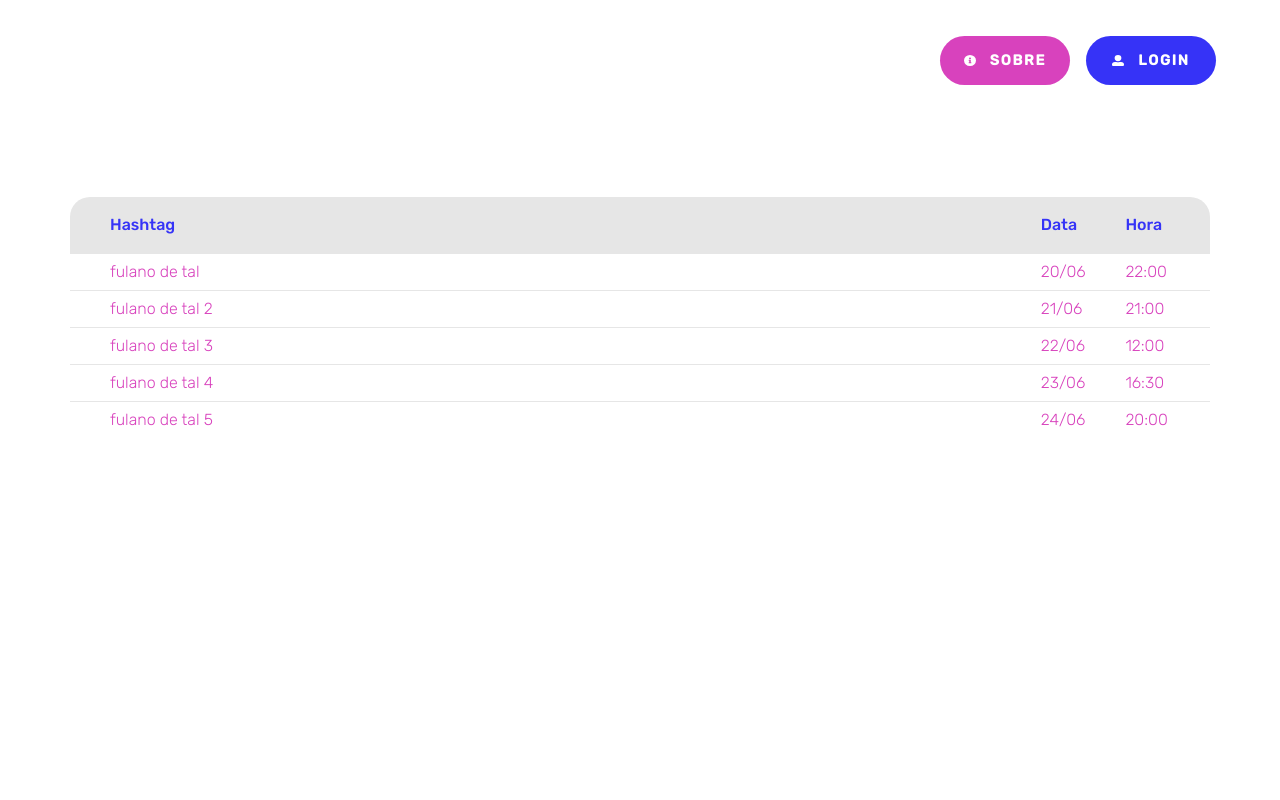
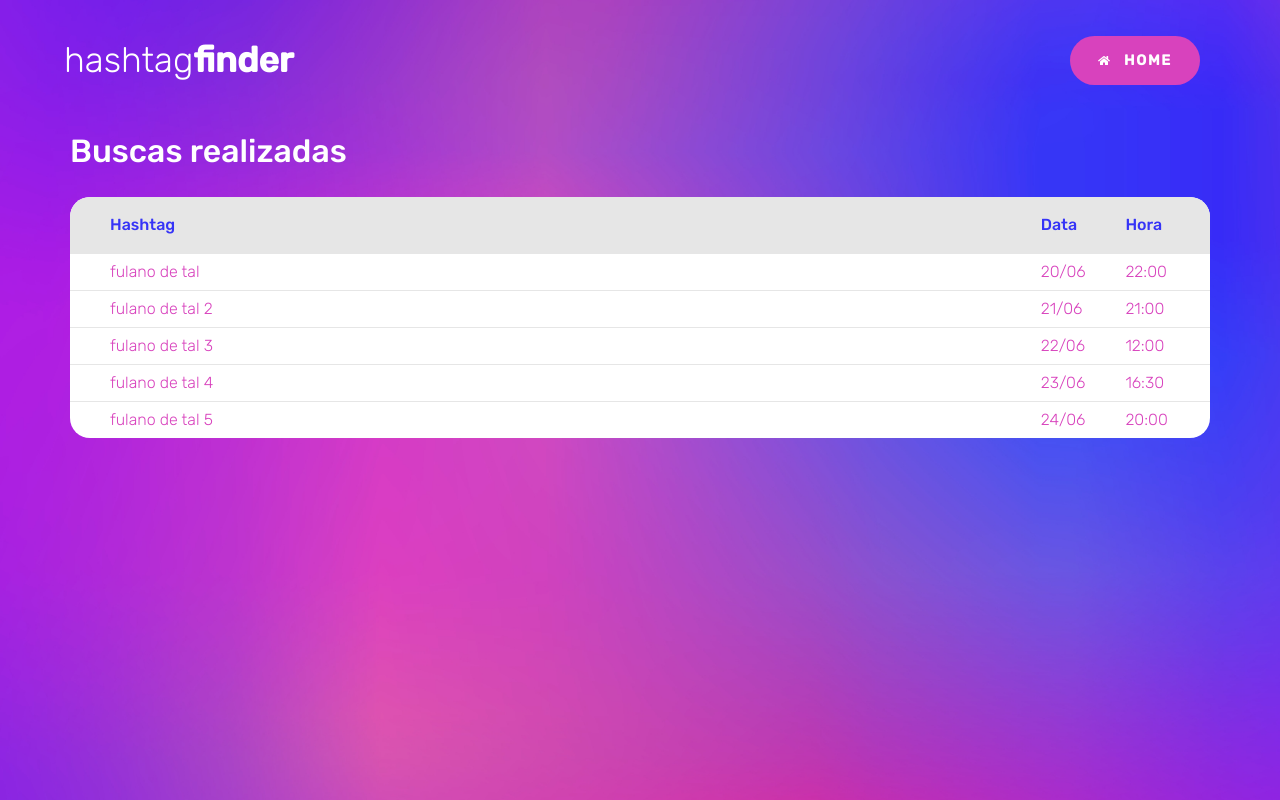
Before and after one commit to EdiJunior88/Projeto-hashtagFinder, a React (Create React App) app in the folder hashtagfinder/: page /lista in a window 1280 px wide. Built offline with nearby package versions, Linux system fonts and the light colour scheme.

Commit message:
Atualizando o componente LISTA - Adicionando o componente CABECALHO e estilizando o backgorund da página

```diff
--- a/hashtagfinder/src/paginas/lista/Lista.jsx
+++ b/hashtagfinder/src/paginas/lista/Lista.jsx
@@ -1,38 +1,52 @@
-import Cabecalho from "../../componentes/cabecalho/cabecalho";
-import Container from "../../componentes/container/Container";
-import styles from "./Lista.module.css";
+import Cabecalho from '../../componentes/cabecalho/cabecalho';
+import Container from '../../componentes/container/Container';
+import styles from './Lista.module.css';
+import BotaoHome from '../../componentes/botoes/botaoHome';
+import styles2 from '../../componentes/cabecalho/Cabecalho.module.css';
 
 function Lista() {
   const lista = [
     {
-      nome: "fulano de tal",
-      data: "20/06",
-      hora: "22:00",
+      nome: 'fulano de tal',
+      data: '20/06',
+      hora: '22:00',
     },
     {
-      nome: "fulano de tal 2",
-      data: "21/06",
-      hora: "21:00",
+      nome: 'fulano de tal 2',
+      data: '21/06',
+      hora: '21:00',
     },
     {
-      nome: "fulano de tal 3",
-      data: "22/06",
-      hora: "12:00",
+      nome: 'fulano de tal 3',
+      data: '22/06',
+      hora: '12:00',
     },
     {
-      nome: "fulano de tal 4",
-      data: "23/06",
-      hora: "16:30",
+      nome: 'fulano de tal 4',
+      data: '23/06',
+      hora: '16:30',
     },
     {
-      nome: "fulano de tal 5",
-      data: "24/06",
-      hora: "20:00",
+      nome: 'fulano de tal 5',
+      data: '24/06',
+      hora: '20:00',
     },
   ];
   return (
-    <>
-      <Cabecalho />
+    <div className={styles.fundo}>
+      <header className={styles2.container}>
+        <div className={styles2.containerCabecalho}>
+          <div className={styles2.cabecalhoTitulo}>
+            <span>hashtag</span>
+            <span className={styles2.tituloNegrito}>finder</span>
+          </div>
+
+          <div className={styles2.containerCabecalhoBotoes}>
+            <BotaoHome pagina={'Home'} />
+          </div>
+        </div>
+      </header>
+
       <Container>
         <h1>Buscas realizadas</h1>
         <div className={styles.listagem}>
@@ -51,7 +65,7 @@ function Lista() {
           ))}
         </div>
       </Container>
-    </>
+    </div>
   );
 }
 
--- a/hashtagfinder/src/paginas/lista/Lista.module.css
+++ b/hashtagfinder/src/paginas/lista/Lista.module.css
@@ -1,52 +1,55 @@
-h1{
+.fundo {
+  background: url(../../imagens/login/login-bg.jpg);
+  background-repeat: no-repeat;
+  background-size: cover;
+  width: 100%;
+  height: 100vh;
+}
+
+h1 {
   font-size: 2em;
   font-weight: 500;
   margin-top: 50px;
   margin-bottom: 30px;
 }
 
-.listagem{
+.listagem {
   background-color: rgb(13, 96, 168);
   display: flex;
   flex-direction: column;
   background-color: #fff;
   border-radius: 20px;
-
 }
 
-.header{
+.header {
   padding: 20px 0;
   background-color: #e6e6e6;
   border-radius: 20px 20px 0 0;
-
 }
-.header div{
+.header div {
   color: #3634f7;
   font-weight: 500;
 }
 
-.linha{
+.linha {
   padding: 10px 0;
   border-top: 1px solid #e6e6e6;
 }
-.linha div{
+.linha div {
   color: #d842bd;
 }
 
-.alinhamento{
+.alinhamento {
   display: flex;
   justify-content: end;
-
 }
 
-.alinhamento div{
+.alinhamento div {
   width: 100px;
-
 }
 
-.alinhamento div:first-child{
+.alinhamento div:first-child {
   margin-right: auto;
   padding-left: 40px;
   width: 100%;
-
 }
```
Lines whose indentation alone changed are shown as unchanged.
